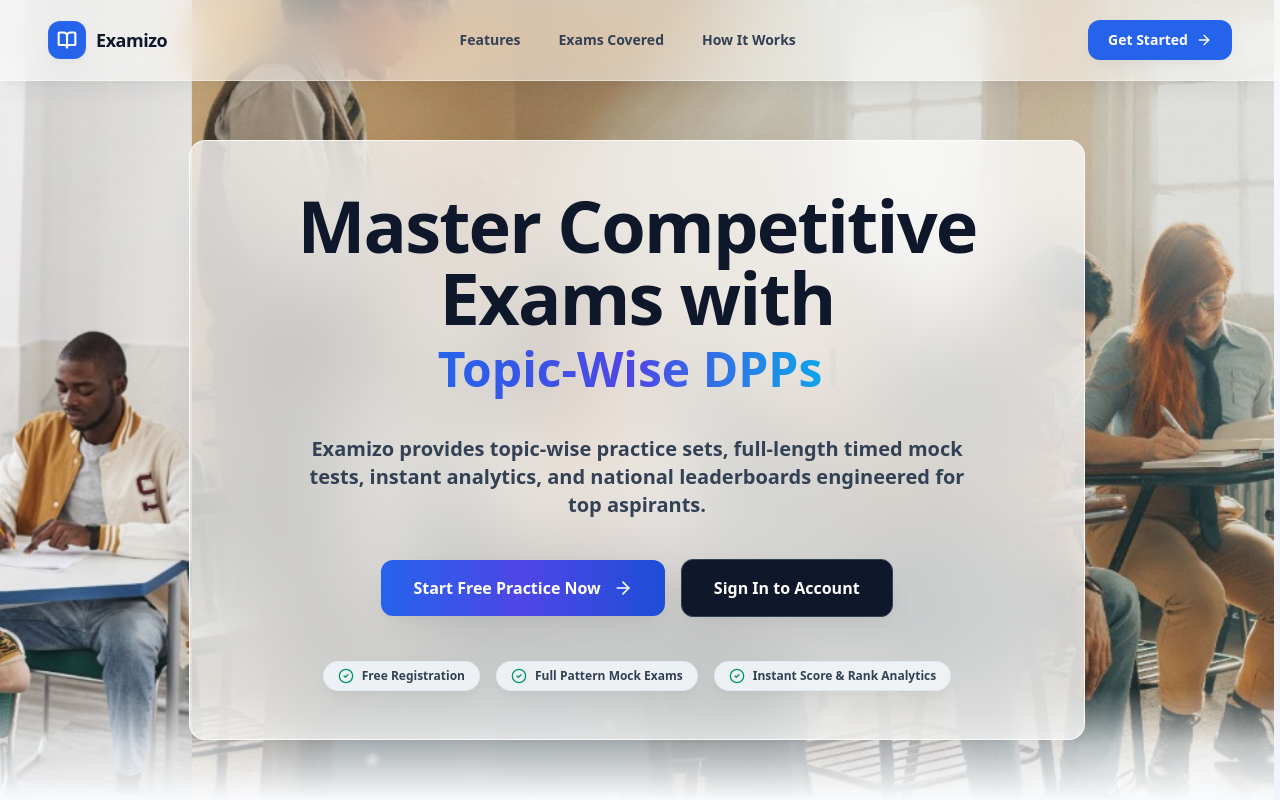
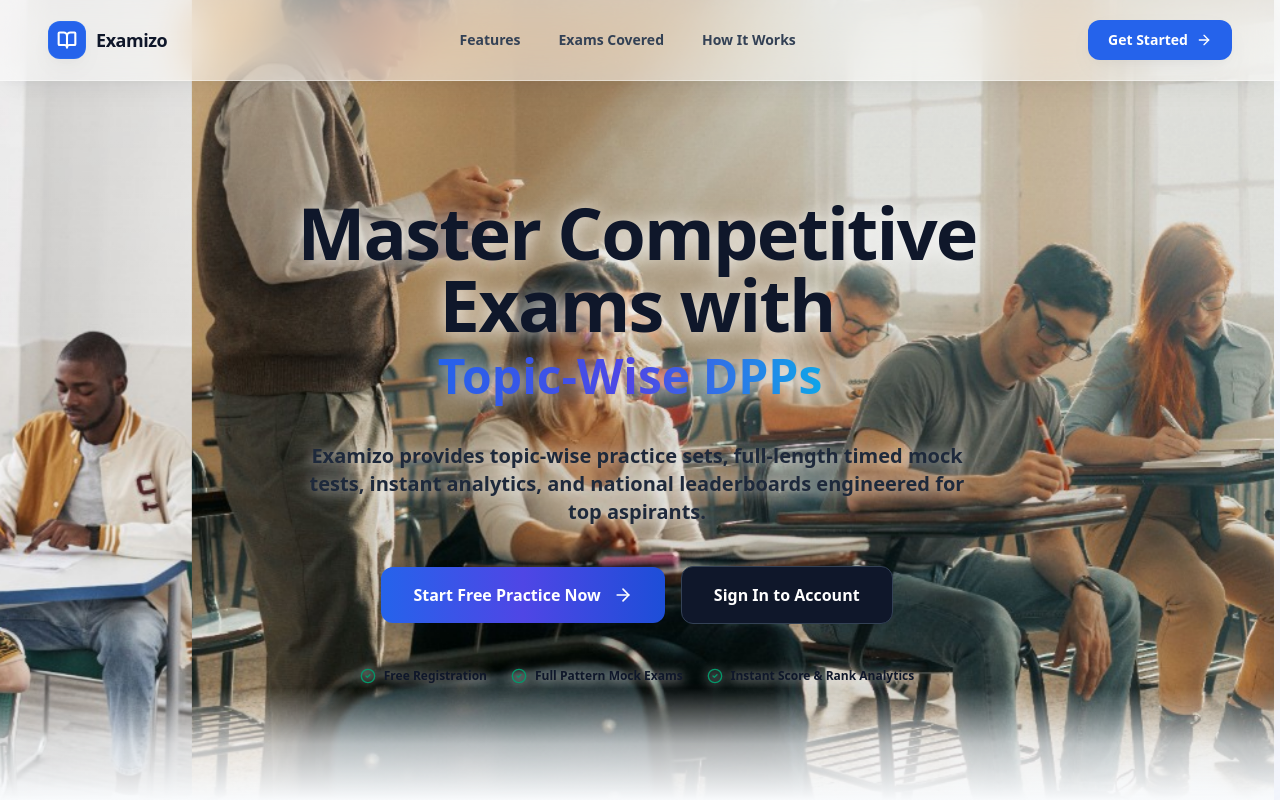
Before and after one commit to VeilSide2004/ExamMaster, a Next.js app: page / in a window 1280 px wide. Shown: the top 800 px of the page. Built offline with nearby package versions, Linux system fonts and the light colour scheme; no server answers; the database is empty.

Commit message:
Remove box container around hero text and use floating text layout

```diff
--- a/src/app/page.tsx
+++ b/src/app/page.tsx
@@ -199,13 +199,12 @@ export default function LandingPage() {
 
         {/* 2. HERO SECTION CONTENT (Occupies 100% of First Viewport Screen Height) */}
         <section className="relative z-10 h-[calc(100vh-80px)] min-h-[620px] flex flex-col justify-center items-center px-4 sm:px-6 lg:px-8 max-w-7xl mx-auto">
-          {/* Frosted Glass Hero Card Container for High Contrast & Ultra-Modern Aesthetics */}
-          <div className="w-full max-w-4xl mx-auto text-center space-y-7 p-6 sm:p-10 lg:p-12 rounded-3xl bg-white/75 dark:bg-slate-950/75 backdrop-blur-2xl backdrop-saturate-180 border border-white/80 dark:border-slate-800/80 shadow-2xl shadow-slate-900/10">
+          <div className="w-full max-w-4xl mx-auto text-center space-y-7">
             {/* Animated Headline with Smaller Dynamic Sub-phrase & Blinking Cursor */}
-            <h1 className="text-4xl sm:text-6xl lg:text-7xl font-black tracking-tight text-slate-900 dark:text-white leading-[1.2]">
+            <h1 className="text-4xl sm:text-6xl lg:text-7xl font-black tracking-tight text-slate-900 dark:text-white drop-shadow-[0_2px_10px_rgba(255,255,255,0.95)] dark:drop-shadow-[0_2px_10px_rgba(0,0,0,0.9)] leading-[1.2]">
               <span>Master Competitive Exams with</span>
               <span className="block mt-3 text-2xl sm:text-4xl lg:text-5xl font-extrabold tracking-normal min-h-[1.3em]">
-                <span className="bg-clip-text text-transparent bg-gradient-to-r from-blue-600 via-indigo-600 to-sky-500">
+                <span className="bg-clip-text text-transparent bg-gradient-to-r from-blue-600 via-indigo-600 to-sky-500 drop-shadow-sm">
                   {currentText || '\u00A0'}
                 </span>
                 <span className="inline-block w-1 sm:w-1.5 h-[0.8em] bg-blue-600 ml-2 rounded-full animate-cursor-blink align-baseline shadow-xs shadow-blue-500/50" />
@@ -213,7 +212,7 @@ export default function LandingPage() {
             </h1>
 
             {/* Subheadline */}
-            <p className="text-base sm:text-xl text-slate-700 dark:text-slate-200 max-w-2xl mx-auto font-semibold leading-relaxed">
+            <p className="text-base sm:text-xl text-slate-800 dark:text-slate-100 font-bold max-w-2xl mx-auto leading-relaxed drop-shadow-[0_1px_8px_rgba(255,255,255,0.95)] dark:drop-shadow-[0_1px_8px_rgba(0,0,0,0.9)]">
               Examizo provides topic-wise practice sets, full-length timed mock tests, instant analytics, and national leaderboards engineered for top aspirants.
             </p>
 
@@ -235,16 +234,16 @@ export default function LandingPage() {
             </div>
 
             {/* Trust Badges */}
-            <div className="pt-4 flex flex-wrap items-center justify-center gap-4 text-xs font-extrabold text-slate-700 dark:text-slate-200">
-              <div className="flex items-center gap-2 px-3.5 py-1.5 rounded-full bg-slate-100/90 dark:bg-slate-800/90 border border-slate-200/80 dark:border-slate-700 shadow-xs">
+            <div className="pt-4 flex flex-wrap items-center justify-center gap-6 text-xs font-black text-slate-900 dark:text-white drop-shadow-[0_1px_6px_rgba(255,255,255,0.95)] dark:drop-shadow-[0_1px_6px_rgba(0,0,0,0.9)]">
+              <div className="flex items-center gap-2">
                 <CheckCircle2 className="w-4 h-4 text-emerald-600" />
                 <span>Free Registration</span>
               </div>
-              <div className="flex items-center gap-2 px-3.5 py-1.5 rounded-full bg-slate-100/90 dark:bg-slate-800/90 border border-slate-200/80 dark:border-slate-700 shadow-xs">
+              <div className="flex items-center gap-2">
                 <CheckCircle2 className="w-4 h-4 text-emerald-600" />
                 <span>Full Pattern Mock Exams</span>
               </div>
-              <div className="flex items-center gap-2 px-3.5 py-1.5 rounded-full bg-slate-100/90 dark:bg-slate-800/90 border border-slate-200/80 dark:border-slate-700 shadow-xs">
+              <div className="flex items-center gap-2">
                 <CheckCircle2 className="w-4 h-4 text-emerald-600" />
                 <span>Instant Score & Rank Analytics</span>
               </div>
```
